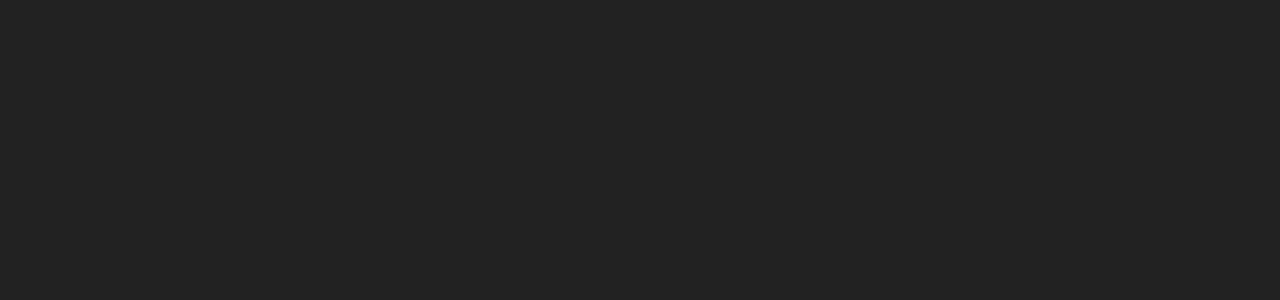
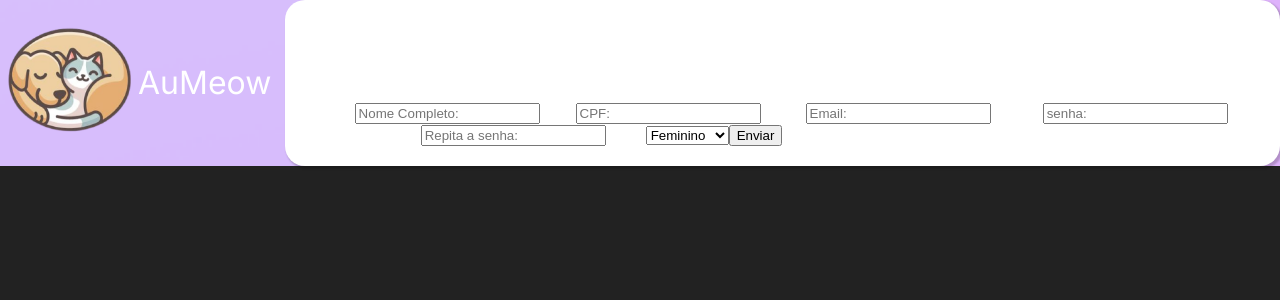
Before and after one commit to lucasshibata/aumeow_web, a React (Create React App) app: page /CadastroDono in a window 1280 px wide. Before the commit this address had no page. Shown: the top 300 px of the page. Built offline with nearby package versions, Linux system fonts and the light colour scheme.

Commit message:
salvamento de informações na base dedados funcionando perfeitamente, e ajustes visuais nas telas createUser e cadastroPrestador

```diff
--- a/src/components/firebase/Firebase.tsx
+++ b/src/components/firebase/Firebase.tsx
@@ -1,5 +1,6 @@
 import {initializeApp} from "firebase/app";
 import { getAuth, signInWithEmailAndPassword, createUserWithEmailAndPassword} from "firebase/auth";
+import { getDatabase, ref, set, push } from "firebase/database";
 
 const firebaseConfig = {
     apiKey: "AIzaSyCMRhy9y4iEakKfCje4Y04d7JyhIKlWnz4",
@@ -12,5 +13,6 @@
 };
 const aplication = initializeApp(firebaseConfig);
 const auth = getAuth(aplication);
+const database = getDatabase(aplication);
 
-export {auth, signInWithEmailAndPassword, createUserWithEmailAndPassword};
+export {auth, signInWithEmailAndPassword, createUserWithEmailAndPassword, database, ref, set, push};
--- a/src/components/layout/BackGround.tsx
+++ b/src/components/layout/BackGround.tsx
@@ -6,8 +6,8 @@
         display:'flex',
         justifyContent: 'center',
         alignItems: 'center',
-        width: '100vw',
-        height: '100vh',
+        width: '100%',
+        height: '100%',
         backgroundImage: `url(${imgbg})`,
         backgroundSize: 'cover',
         flex:1,
--- a/src/components/layout/WhiteBox.tsx
+++ b/src/components/layout/WhiteBox.tsx
@@ -1,13 +1,14 @@
 import React from 'react';
 
 export default function WhiteBox(props:any){
-    const styles={
+    const styles:React.CSSProperties={
         backgroundColor:'white',
         width:'auto',
         height:'auto',
         justifyContent:'center',
         borderRadius:20,
         padding:20,
+        boxShadow: '2px 2px 2px 1px rgba(0, 0, 0, 0.2)'
     }
     return(
         <div style={styles}>
--- a/src/components/routes/Navigation.tsx
+++ b/src/components/routes/Navigation.tsx
@@ -24,7 +24,7 @@
 			<Routes>
 				<Route path='/' element={<TelaInicial/>}/>
 				<Route path='/CreateUser' element={<CreateUser/>}/>
-				{/* <Route path='/CadastroDono' element={<CadastroDono/>}/> */}
+				<Route path='/CadastroDono' element={<CadastroDono/>}/>
 				<Route path='/CadastroPrestador' element={<CadastroPrestador/>}/>
 				<Route path='/Login' element={<Login/>}/>
 				<Route path='/RecoverPassword' element={<RecoverPassword/>}/>
--- a/src/components/screens/CadastroDono.tsx
+++ b/src/components/screens/CadastroDono.tsx
@@ -4,122 +4,71 @@
 import RenderLogo from '../layout/RenderLogo';
 import TitleBusiness from '../layout/TitleBusiness';
 import Space from '../layout/Space';
-import { useForm, Controller} from 'react-hook-form';
-import BtnComp from '../layout/BtnComp';
-// import Auth from '@react-native-firebase/auth';
-// import Database from '@react-native-firebase/database';
+import { useForm } from 'react-hook-form';
+import {auth, createUserWithEmailAndPassword, database, ref, set} from '../firebase/Firebase';
 
 
-export default function CadastroDono(props:any){
-	const {navigation} = props;
-	const { control, handleSubmit} = useForm();
+export default function CadastroDono(){
+	const {register, handleSubmit} = useForm();
 
-	// function handleSign(data:any){
-	// 	Auth().createUserWithEmailAndPassword(data.userEmail, data.userPassword)
-	// 	.then(userCrendential =>{
-	// 		console.log('user: ', userCrendential);
-	// 		const userRef = Database().ref(`/users/${userCrendential.user.uid}`).push();
-	// 		userRef.set({
-	// 			...data,
-	// 			uid: userRef.key, // Adiciona o UID gerado pelo Firebase
-	// 		});
-	// 		navigation.navigate('Login');
-	// 	})
-	// 	.catch(error=>{
-	// 		if(error.code === 'auth/email-already-in-use'){
-	// 			console.log('email já existe');
-	// 			Alert.alert('email já existe');
-	// 		}
-	// 		if(error.code === 'auth/invalid-email'){
-	// 			Alert.alert('email inválido');
-	// 			console.log('email inválido');
-	// 		}
-	// 	});
-	// }
-
-	const onSubmit = (data:any) => {
-		console.log(data);
-	};
+	async function signUp (data:any){
+		await createUserWithEmailAndPassword(auth, data.email, data.password)
+		.then((users)=>{
+			console.log(users.user.uid);
+			const userRef = ref(database, 'users/'+users.user.uid);
+			const userData ={
+				nome: data.name,
+				cpf: data.cpf,
+				email: data.email,
+				senha: data.password,
+				genero: data.gender
+			}
+			set(userRef, userData)
+			.then(()=>{
+				alert("conta criada com sucesso e salvo no banco");
+			})
+			.catch((error:any)=>{
+				alert(error.code);
+			})
+		})
+		.catch((error:any)=>{
+			switch(error.code){
+				case 'auth/email-already-in-use':
+					alert('O email inserido já está em uso!');
+					break;
+				default:
+					alert('Outro erro');
+					break;
+			}
+		});
+	}
 
 	return(
 		<BackGround>
 			<RenderLogo/>
 			<TitleBusiness/>
+			<Space w={20}/>
 			<WhiteBox>
-				<h1>Encontre todos os serviços que seu Pet precisa</h1>
-				<Space h={10}/>
-				<form onSubmit={handleSubmit(onSubmit)} className='Container'>
-					<Controller
-						control={control}
-						name="userName"
-						render={({ field: { onChange, value } }) => (
-						<input
-							placeholder="Seu Nome:"
-							style={{ padding: '8px', fontSize: '16px' }}
-							onChange={onChange}
-							value={value}
-						/>
-						)}
-					/>
-
-					<Controller
-						control={control}
-						name="userSurname"
-						render={({ field: { onChange, value } }) => (
-						<input
-							placeholder="Seu Sobrenome:"
-							style={{ padding: '8px', fontSize: '16px' }}
-							onChange={onChange}
-							value={value}
-						/>
-						)}
-					/>
-
-					<Controller
-						control={control}
-						name="userEmail"
-						render={({ field: { onChange, value } }) => (
-						<input
-							type="email"
-							placeholder="Email:"
-							style={{ padding: '8px', fontSize: '16px' }}
-							onChange={onChange}
-							value={value}
-						/>
-						)}
-					/>
-
-					<Controller
-						control={control}
-						name="userPassword"
-						render={({ field: { onChange, value } }) => (
-						<input
-							type="password"
-							placeholder="Senha:"
-							style={{ padding: '8px', fontSize: '16px' }}
-							onChange={onChange}
-							value={value}
-						/>
-						)}
-					/>
-
-					<Controller
-						control={control}
-						name="userConfirmPass"
-						render={({ field: { onChange, value } }) => (
-						<input
-							type="password"
-							placeholder="Confirme a senha:"
-							style={{ padding: '8px', fontSize: '16px' }}
-							onChange={onChange}
-							value={value}
-						/>
-						)}
-					/>
-
-					<button type="submit" style={{ padding: '10px 20px', marginTop: '10px' }}>Enviar</button>
+				<h1 className='Title'>Cadastro de Cliente</h1>
+				<form className='Container' onSubmit={handleSubmit(signUp)}>
+					<label className='txt'>Nome:</label>
+					<input className='InputText' type='text' placeholder='Nome Completo:' {...register("name")} />
+					<label className='txt'>CPF:</label>
+					<input className='InputText' type='text' placeholder='CPF:' {...register("cpf")} />
+					<label className='txt'>Email:</label>
+					<input className='InputText' type='email' placeholder='Email:' {...register("email")} />
+					<label className='txt'>Senha:</label>
+					<input className='InputText' type='password' placeholder='senha:' {...register("password")}/>
+					<label className='txt'>Repita a senha:</label>
+					<input className='InputText' type='password' placeholder='Repita a senha:' {...register("passwordAgain")}/>
+					<label className='txt'>sexo:</label>
+					<select className='InputText' {...register("gender")}>
+						<option value="Feminino">Feminino</option>
+						<option value="Masculino">Masculino</option>
+						<option value="Outro">Outro</option>
+					</select>
+					<input className='submit' value='Enviar' type="submit"/>
 				</form>
-				{/* <BtnComp labelButton="aperte" toPress={handleSubmit(handleSign)} bgColor={'blue'}/> */}
 			</WhiteBox>
 		</BackGround>
 	);
--- a/src/components/screens/CadastroPrestador.tsx
+++ b/src/components/screens/CadastroPrestador.tsx
@@ -2,7 +2,7 @@
 import BackGround from '../layout/BackGround';
 import WhiteBox from '../layout/WhiteBox';
 import { useForm } from 'react-hook-form';
-import {auth, createUserWithEmailAndPassword} from '../firebase/Firebase'
+import {auth, createUserWithEmailAndPassword, database, ref, set} from '../firebase/Firebase';
 import RenderLogo from '../layout/RenderLogo';
 import TitleBusiness from '../layout/TitleBusiness';
 import Space from '../layout/Space';
@@ -14,8 +14,23 @@
 
 	async function signUp (data:any){
 		await createUserWithEmailAndPassword(auth, data.email, data.password)
+		.then((users)=>{
+			console.log(users.user.uid);
+			const userRef = ref(database, 'workers/'+users.user.uid);
+			const userData ={
+				nome: data.name,
+				cpf: data.cpf,
+				email: data.email,
+				senha: data.password,
+				genero: data.gender
+			}
+			set(userRef, userData)
 			.then(()=>{
-			alert("Conta criada com sucesso!");
+				alert("conta criada com sucesso e salvo no banco");
+			})
+			.catch((error:any)=>{
+				alert(error.code);
+			})
 		})
 		.catch((error:any)=>{
 			switch(error.code){
@@ -30,13 +45,15 @@
 	}
 
 	return(
+		<div className='CadastroPrestador'>
 			<BackGround>
+				<div className='Container'>
 					<RenderLogo/>
 					<TitleBusiness/>
 					<Space w={20}/>
 					<WhiteBox>
 						<h1 className='Title'>Cadastro Prestador</h1>
-				<form className='Container' onSubmit={handleSubmit(signUp)}>
+						<form className='FormContainer' onSubmit={handleSubmit(signUp)}>
 							<label className='txt'>Nome:</label>
 							<input className='InputText' type='text' placeholder='Nome Completo:' {...register("name")} />
 							<label className='txt'>CPF:</label>
@@ -56,6 +73,8 @@
 							<input className='submit' value='Enviar' type="submit"/>
 						</form>
 					</WhiteBox>
+				</div>
 			</BackGround>
+		</div>
 	);
 }
--- /dev/null
+++ b/src/components/screens/CreateUser.css
@@ -0,0 +1,26 @@
+.CreateUser{
+    height: 100vh;
+    width: 100vw;
+}
+.CreateUser .Container{
+    display: flex;
+    flex-direction: row;
+    justify-content: center;
+    align-items: center;
+    flex-wrap: wrap;
+    margin: 10px;
+}
+.CreateUser .Container .Title {
+    font-size:1.5rem;
+    color:#7360DF;
+    margin:0
+}
+.CreateUser .Container .Txt {
+    font-size:1.3rem;
+    color:#7360DF;
+}
+.CreateUser .Container .ContainerBtns {
+    display:flex;
+    justify-content: space-around;
+    gap:20
+}
--- a/src/components/screens/Login.tsx
+++ b/src/components/screens/Login.tsx
@@ -43,26 +43,30 @@
 	return(
 		<div className='Login'>
 			<BackGround>
+				<div className='Container'>
 					<RenderLogo/>
 					<TitleBusiness/>
 					<Space h={10}/>
 					<WhiteBox>
-					<h1 className='title'>Entrar</h1>
-					<form className='container' onSubmit={handleSubmit(signIn)}>
-						<label className='txt'>Email:</label>
-						<input className='inputText' type='email' placeholder='Email:' {...register("email")} />
-						<label className='txt'>Senha:</label>
-						<input className='inputText' type='password' placeholder='senha:' {...register("password")}/>
+						<h1 className='Title'>Entrar</h1>
+						<form className='FormContainer' onSubmit={handleSubmit(signIn)}>
+							<label className='Txt'>Email:</label>
+							<input className='InputText' type='email' placeholder='Email:' {...register("email")} />
+							<label className='Txt'>Senha:</label>
+							<input className='InputText' type='password' placeholder='senha:' {...register("password")}/>
 							{/* <select {...register("gender")}>
 								<option value="female">female</option>
 								<option value="male">male</option>
 								<option value="other">other</option>
 							</select> */}
-						<input className='submit' value='Enviar' type="submit"/>
+							<input className='Submit' value='Enviar' type="submit"/>
 						</form>
+						<Space h={20}/>
 						<Link to='/CreateUser'>Não possuo Cadastro</Link><br/>
+						<Space h={20}/>
 						<Link to='/RecoverPassword'>Esqueci minha senha</Link>
 					</WhiteBox>
+				</div>
 			</BackGround>
 		</div>
 	);
```
Also changed, not shown: src/components/screens/CadastroPrestador.css (+21 -9 lines), src/components/screens/CreateUser.tsx (+11 -19 lines), src/components/screens/Login.css (+14 -7 lines). Lines whose indentation alone changed are shown as unchanged.
